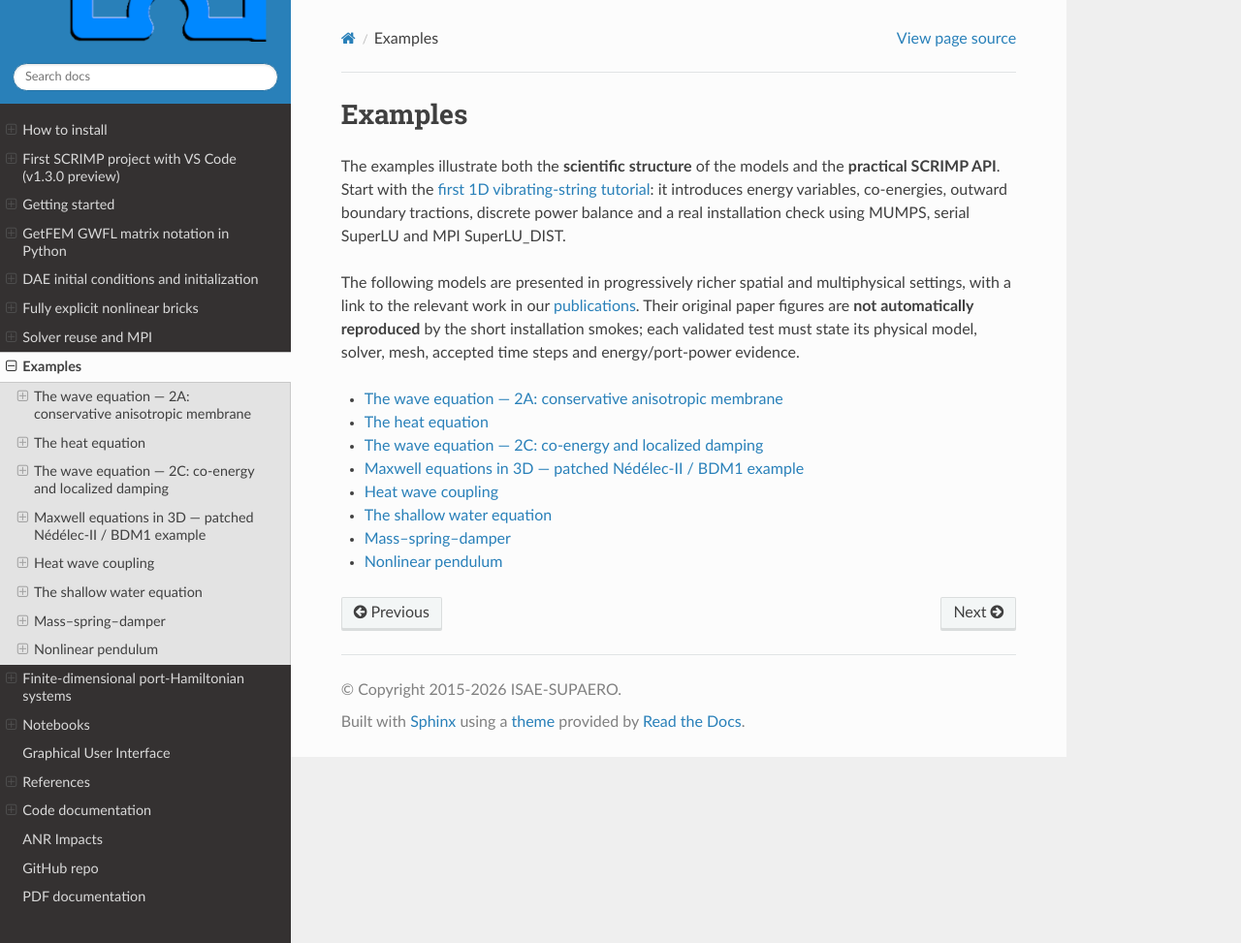
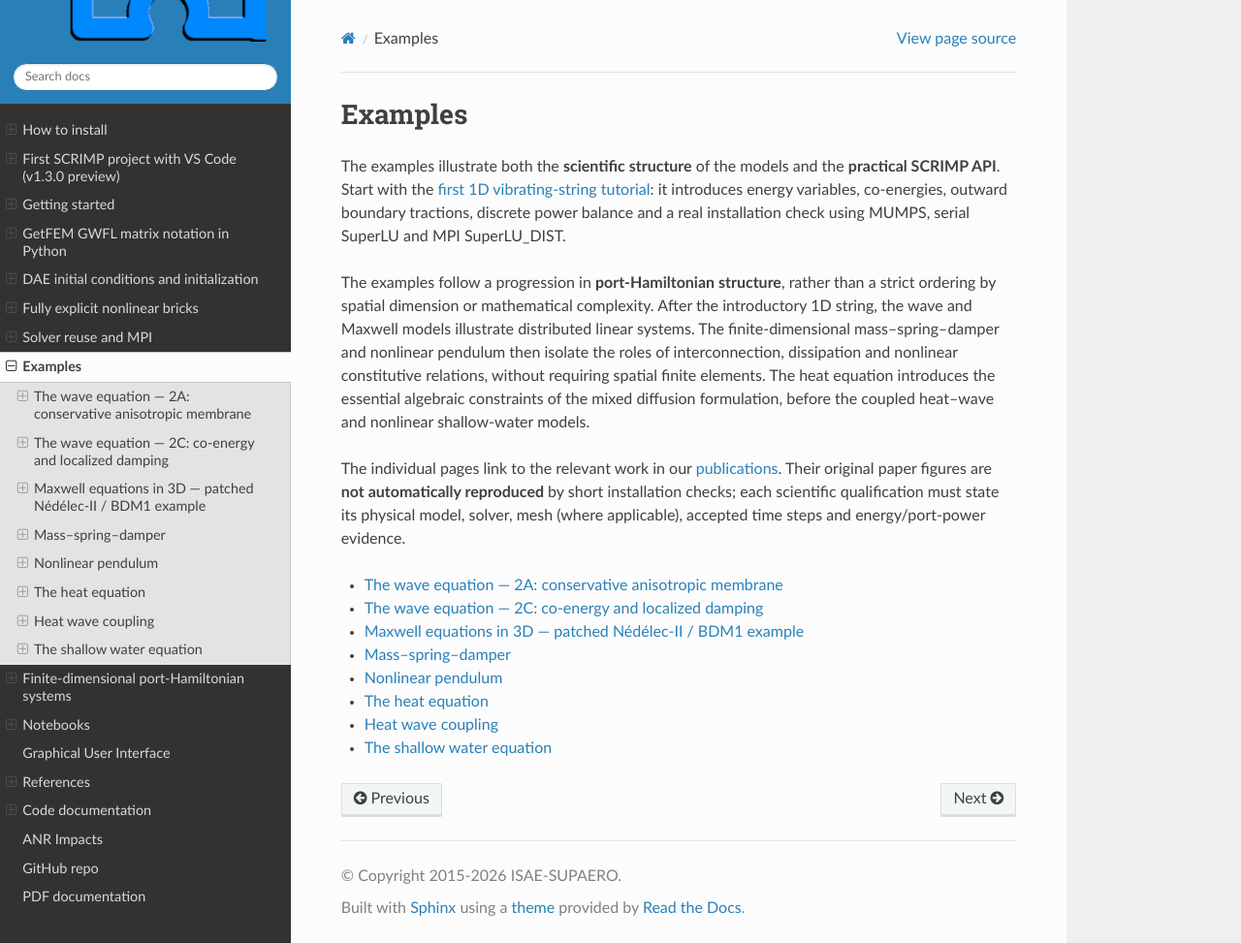
Before and after one commit to g-haine/scrimp, a Sphinx documentation site: the page built from docs/source/examples.rst, in a window 1280 px wide and 973 px high. Shown: the whole window at 97% size. Built offline with Sphinx 7.4.7 and the Read the Docs theme 3.1.0, drawn with Linux system fonts in a browser that asks for light colours.

Commit message:
docs: sequence distributed waves, lumped ODEs, algebraic heat, coupling and shallow water

```diff
--- a/docs/source/examples.rst
+++ b/docs/source/examples.rst
@@ -10,22 +10,32 @@ introduces energy variables, co-energies, outward boundary
 tractions, discrete power balance and a real installation check
 using MUMPS, serial SuperLU and MPI SuperLU_DIST.
 
-The following models are presented in progressively richer spatial
-and multiphysical settings, with a link to the relevant work in
-our :doc:`publications <biblio>`. Their original paper figures
-are **not automatically reproduced** by the short installation
-smokes; each validated test must state its physical model, solver,
-mesh, accepted time steps and energy/port-power evidence.
+The examples follow a progression in **port-Hamiltonian structure**,
+rather than a strict ordering by spatial dimension or mathematical
+complexity. After the introductory 1D string, the wave and Maxwell
+models illustrate distributed linear systems. The finite-dimensional
+mass--spring--damper and nonlinear pendulum then isolate the roles of
+interconnection, dissipation and nonlinear constitutive relations,
+without requiring spatial finite elements. The heat equation introduces
+the essential algebraic constraints of the mixed diffusion formulation,
+before the coupled heat--wave and nonlinear shallow-water models.
+
+The individual pages link to the relevant work in our
+:doc:`publications <biblio>`. Their original paper figures are
+**not automatically reproduced** by short installation checks;
+each scientific qualification must state its physical model,
+solver, mesh (where applicable), accepted time steps and
+energy/port-power evidence.
 
 .. toctree::
    :maxdepth: 1
    :glob:
 
    examples/wave
-   examples/heat
    examples/wave_coenergy
    examples/maxwell_3d
+   examples/mass_spring_damper
+   examples/nonlinear_pendulum
+   examples/heat
    examples/heat_wave
    examples/shallow_water
-   examples/mass_spring_damper
-   examples/nonlinear_pendulum
```
